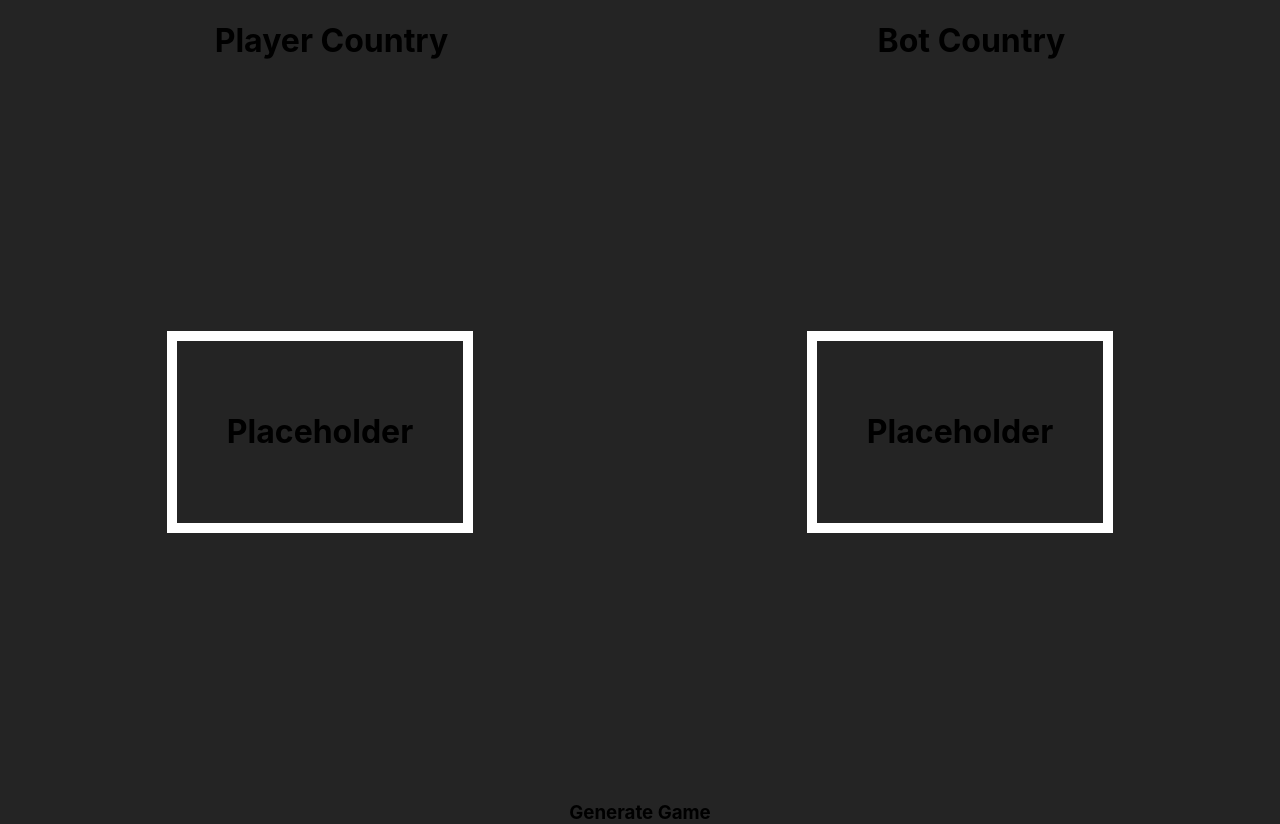
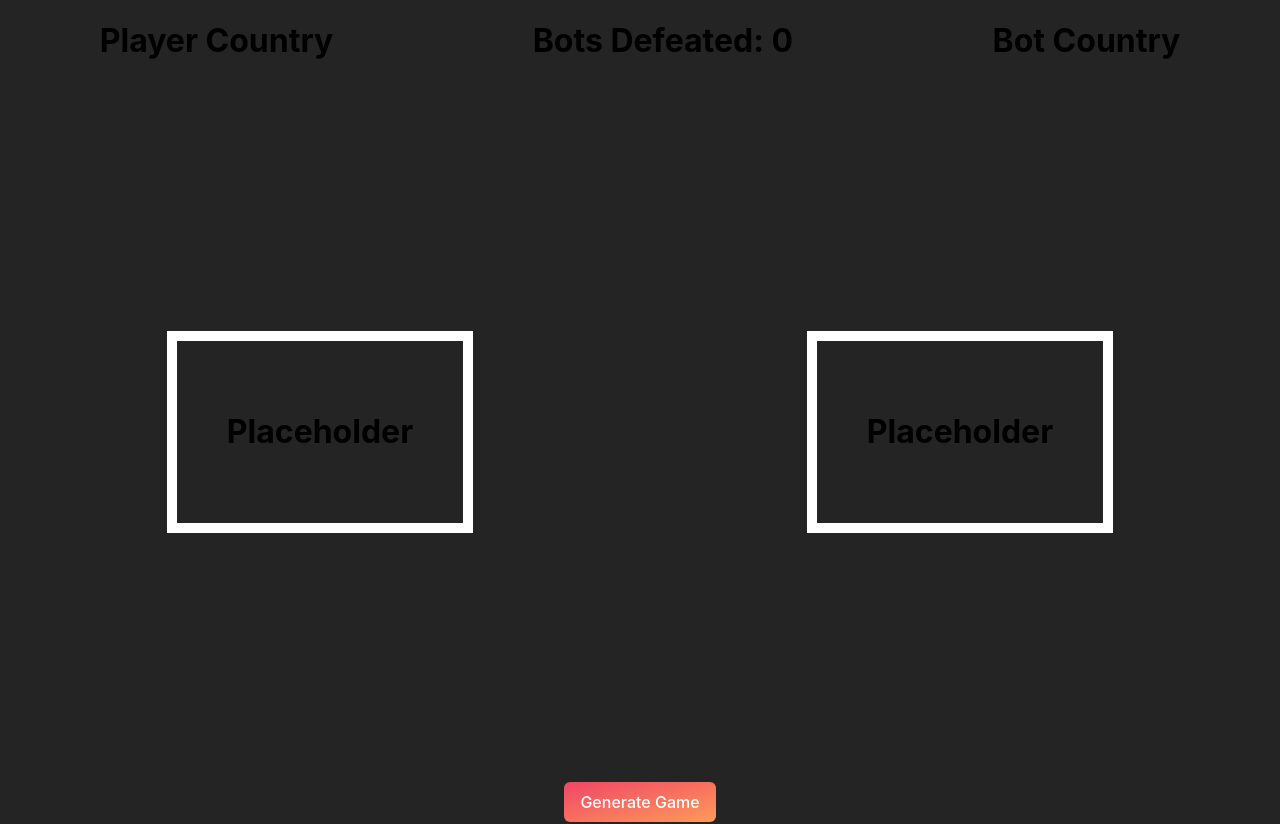
Before and after one commit to Mrmckney/mini-games, a React (Vite) app: page /battle in a window 1280 px wide. Built offline with nearby package versions, Linux system fonts and the light colour scheme.

Commit message:
made changes

```diff
--- a/src/css/board.css
+++ b/src/css/board.css
@@ -21,3 +21,43 @@
     border-color: white;
     border-style: solid;
 }
+
+.info {
+    display: flex;
+    justify-content: space-around;
+}
+
+.button-spacing {
+    display: flex;
+    justify-content: space-evenly;
+}
+
+.button-62 {
+  background: linear-gradient(to bottom right, #EF4765, #FF9A5A);
+  border: 0;
+  border-radius: 6px;
+  color: #FFFFFF;
+  cursor: pointer;
+  display: inline-block;
+  font-family: -apple-system,system-ui,"Segoe UI",Roboto,Helvetica,Arial,sans-serif;
+  font-size: 16px;
+  font-weight: 500;
+  line-height: 2.5;
+  outline: transparent;
+  padding: 0 1rem;
+  text-align: center;
+  text-decoration: none;
+  transition: box-shadow .2s ease-in-out;
+  user-select: none;
+  -webkit-user-select: none;
+  touch-action: manipulation;
+  white-space: nowrap;
+}
+
+.button-62:not([disabled]):focus {
+  box-shadow: 0 0 .25rem rgba(0, 0, 0, 0.5), -.125rem -.125rem 1rem rgba(239, 71, 101, 0.5), .125rem .125rem 1rem rgba(255, 154, 90, 0.5);
+}
+
+.button-62:not([disabled]):hover {
+  box-shadow: 0 0 .25rem rgba(0, 0, 0, 0.5), -.125rem -.125rem 1rem rgba(239, 71, 101, 0.5), .125rem .125rem 1rem rgba(255, 154, 90, 0.5);
+}
--- a/src/pages/Board.tsx
+++ b/src/pages/Board.tsx
@@ -24,8 +24,12 @@ const Board = () => {
     const [botCountry, setBotCountry] = useState<newCountry>({name: '', flag: '', population: 0})
     const [botPopulation, setBotPopulation] = useState<number>(0)
     const [shuffledCountries, setShuffledCountries] = useState<newCountry[]>([])
-    const [botIndex, setBotIndex] = useState<number>(1)
+    const [botIndex, setBotIndex] = useState<number>(2)
     const [playerLost, setPlayerLost] = useState<boolean>(false)
+    const [lostBotPop, setLostBotPop] = useState<number>(0)
+    const [lostPlayerPop, setLostPlayerPop] = useState<number>(0)
+    const [addBotPop, setAddBotPop] = useState<number>(0)
+    const [addPlayerPop, setAddPlayerPop] = useState<number>(0)
 
     const grabCountries = async () => {
         const countries = await fetch('https://api.sampleapis.com/countries/countries')
@@ -55,20 +59,30 @@ const Board = () => {
         setBotPopulation(randomCountries[1].population)
         setGameStarted(true)
         setPlayerLost(false)
+        setBotIndex(2)
+        setAddBotPop(0)
+        setAddPlayerPop(0)
+        setLostBotPop(0)
+        setLostPlayerPop(0)
     }
 
     const gameStop = async () => {
         setGameStarted(false)
+        setPlayerLost(false)
         setPlayerCountry({name: '', flag: '', population: 0})
         setPlayerPopulation(0)
         setBotCountry({name: '', flag: '', population: 0})
         setBotPopulation(0)
+        setAddBotPop(0)
+        setAddPlayerPop(0)
+        setLostBotPop(0)
+        setLostPlayerPop(0)
     }
 
     const botDefeated = async () => {
-        setPlayerPopulation(playerCountry.population + botPopulation)
+        setPlayerPopulation(playerCountry.population + playerPopulation)
+        setBotCountry(shuffledCountries[botIndex])
         setBotIndex(botIndex + 1)
-        setBotCountry(shuffledCountries[botIndex])
         setBotPopulation(botCountry.population)
     }
 
@@ -94,21 +108,29 @@ const Board = () => {
         if (botChoice == 'attack' && selection == 'attack') {
             const botDeduction = Number((Math.random() * (botPopulation * Math.random())).toFixed(0))
             const playerDeduction = Number((Math.random() * (playerPopulation * Math.random())).toFixed(0))
+            setLostBotPop(lostBotPop + botDeduction)
+            setLostPlayerPop(lostPlayerPop + playerDeduction)
             setBotPopulation(botPopulation - botDeduction)
             setPlayerPopulation(playerPopulation - playerDeduction)
         } else if (botChoice == 'defend' && selection == 'defend') {
             const botAddition = Number((Math.random() * (botPopulation * 0.20)).toFixed(0))
             const playerAddition = Number((Math.random() * (playerPopulation * 0.10)).toFixed(0))
+            setAddBotPop(addBotPop + botAddition)
+            setAddPlayerPop(addPlayerPop + playerAddition)
             setBotPopulation(botPopulation + botAddition)
             setPlayerPopulation(playerPopulation + playerAddition)
         } else if (botChoice == 'attack' && selection == 'defend') {
             const botDeduction = Number((Math.random() * (botPopulation * 0.10)).toFixed(0))
             const playerDeduction = Number((Math.random() * (playerPopulation * 0.20)).toFixed(0))
+            setLostBotPop(lostBotPop + botDeduction)
+            setLostPlayerPop(lostPlayerPop + playerDeduction)
             setBotPopulation(botPopulation - botDeduction)
             setPlayerPopulation(playerPopulation - playerDeduction)
         } else {
             const botDeduction = Number((Math.random() * (botPopulation * 0.20)).toFixed(0))
             const playerDeduction = Number((Math.random() * (playerPopulation * 0.10)).toFixed(0))
+            setLostBotPop(lostBotPop + botDeduction)
+            setLostPlayerPop(lostPlayerPop + playerDeduction)
             setBotPopulation(botPopulation - botDeduction)
             setPlayerPopulation(playerPopulation - playerDeduction)
         }
@@ -119,15 +141,26 @@ const Board = () => {
         <div>
             <div className="title">
                 <h1>Player Country</h1>
+                <h1>Bots Defeated: {botIndex - 2}</h1>
                 <h1>Bot Country</h1>
             </div>
             <div className="board">
                 {playerCountry.name != '' ?
                     <div className="box">
                         <h2>{playerCountry.name}</h2>
-                        <img className="flag" src={playerCountry.flag} alt="Countries Flag"/>
+                        <img className="flag" src={playerCountry.flag ?? 'https://usflags.design/assets/images/glossary-field.svg'} alt="Countries Flag"/>
                         <h3>Population</h3>
                         <h4>{new Intl.NumberFormat().format(playerPopulation)}</h4>
+                        <div className="info">
+                        <div>
+                                <h4>Casualties</h4>
+                                <h5>{new Intl.NumberFormat().format(lostPlayerPop)}</h5>
+                            </div>
+                            <div>
+                                <h4>Population added</h4>
+                                <h5>{new Intl.NumberFormat().format(addPlayerPop)}</h5>
+                            </div>
+                        </div>
                     </div>
                     :
                     <div className="box">
@@ -138,24 +171,33 @@ const Board = () => {
                 {botCountry.name != '' ?
                     <div className="box">
                         <h2>{botCountry.name}</h2>
-                        <img className="flag" src={botCountry.flag} alt="Countries Flag"/>
+                        <img className="flag" src={botCountry.flag || 'https://usflags.design/assets/images/glossary-field.svg'} alt="Countries Flag"/>
                         <h3>Population</h3>
                         <h4>{new Intl.NumberFormat().format(botPopulation)}</h4>
+                        <div className="info">
+                            <div>
+                                <h4>Casualties</h4>
+                                <h5>{new Intl.NumberFormat().format(lostBotPop)}</h5>
+                            </div>
+                            <div>
+                                <h4>Population added</h4>
+                                <h5>{new Intl.NumberFormat().format(addBotPop)}</h5>
+                            </div>
+                        </div>
                     </div>
                     :
                     <div className="box">
                         <h1>Placeholder</h1>
                     </div>
-
                 }
             </div>
             {playerLost
                 ?
                 <div>
                     <h1>You lost</h1>
-                    <div>
-                        <button onClick={() => gameStart()}>Restart</button>
-                        <button onClick={() => gameStop()}>Reset</button>
+                    <div className="button-spacing">
+                        <button className="button-62" onClick={() => gameStart()}>Restart</button>
+                        <button className="button-62" onClick={() => gameStop()}>Reset</button>
                     </div>
                 </div>
                 :
@@ -164,19 +206,19 @@ const Board = () => {
             {gameStarted
                 ?
                 <div>
-                    <div>
-                        <button onClick={() => playerSelection('attack')}>Attack</button>
-                        <button onClick={() => playerSelection('defend')}>Defend</button>
+                    <div className="button-spacing">
+                        <button className="button-62" onClick={() => playerSelection('attack')}>Attack</button>
+                        <button className="button-62" onClick={() => playerSelection('defend')}>Defend</button>
                     </div>
-                    <button onClick={() => gameStop()}>Stop</button>
+                    <button className="button-62" onClick={() => gameStop()}>Stop Game</button>
                 </div>
                 :
                 <></>
 
             }
-            {!gameStarted
+            {!gameStarted && !playerLost
                 ?
-                <h3 onClick={() => gameStart()}>Generate Game</h3>
+                <button className="button-62" onClick={() => gameStart()}>Generate Game</button>
                 :
                 <></>
             }
```
